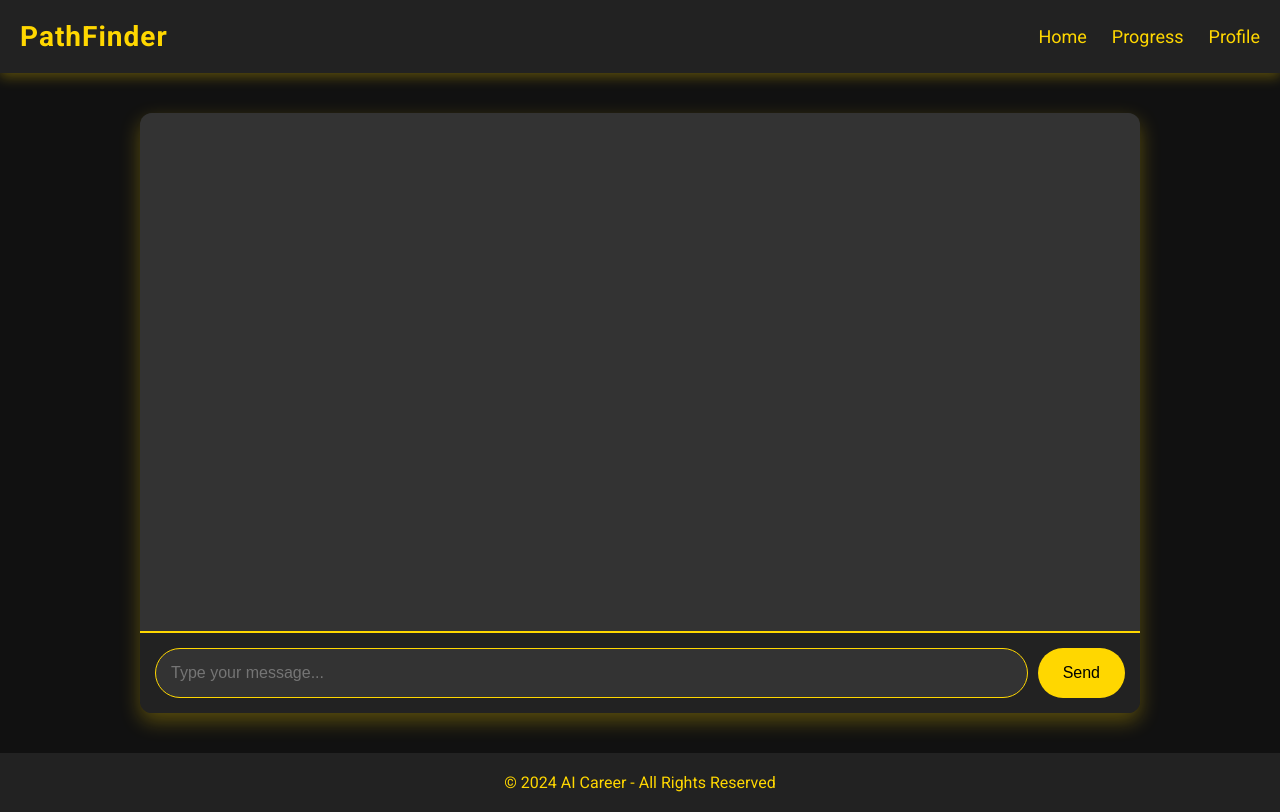
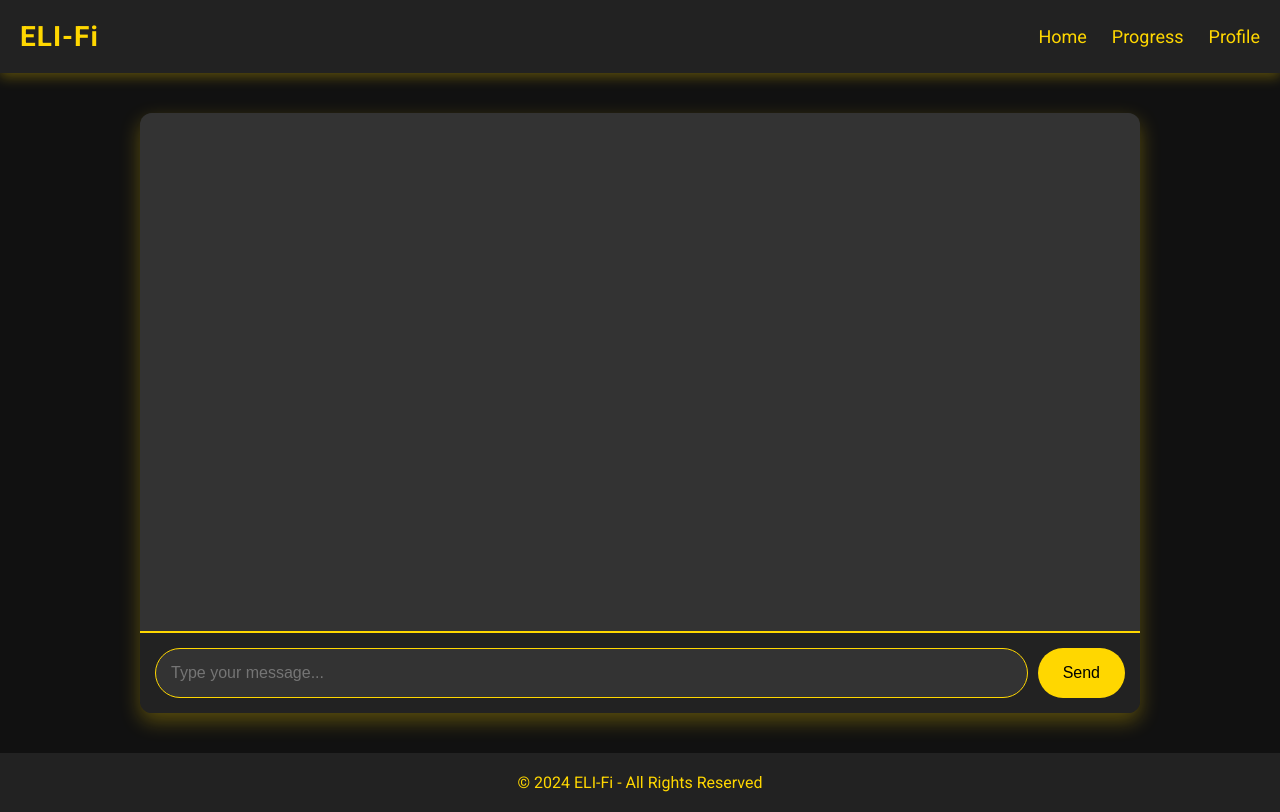
Before and after one commit to UniversalLevi/ELI-Fi, a plain HTML site: page chatbot.html in a window 1280 px wide. Drawn offline with Linux system fonts and the light colour scheme.

Commit message:
Don't know what I did :)

```diff
--- a/chatbot.html
+++ b/chatbot.html
@@ -3,7 +3,7 @@
 <head>
     <meta charset="UTF-8">
     <meta name="viewport" content="width=device-width, initial-scale=1.0">
-    <title>AI Career Chatbot</title>
+    <title>ELI-Fi Chatbot</title>
     <link href="https://fonts.googleapis.com/css2?family=Roboto:wght@400;700&display=swap" rel="stylesheet">
     <style>
         /* Global Styles */
@@ -163,7 +163,7 @@
 <body>
 
 <nav class="navbar">
-    <div class="brand">PathFinder</div>
+    <div class="brand">ELI-Fi</div>
     <ul>
         <li><a href="index.html">Home</a></li>
         <li><a href="progress.html">Progress</a></li>
@@ -186,7 +186,7 @@
 
 <!-- Footer -->
 <footer class="footer">
-    &copy; 2024 AI Career - All Rights Reserved
+    &copy; 2024 ELI-Fi - All Rights Reserved
 </footer>
 
 <script src="script.js"></script>
```
